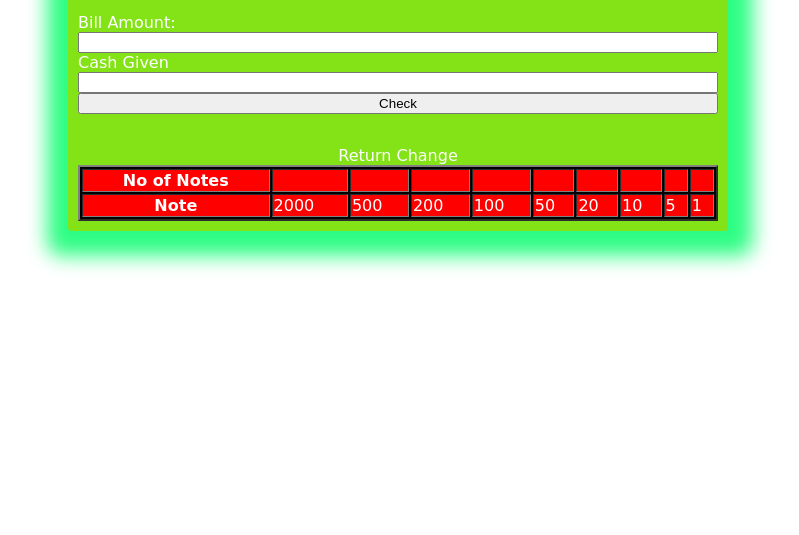
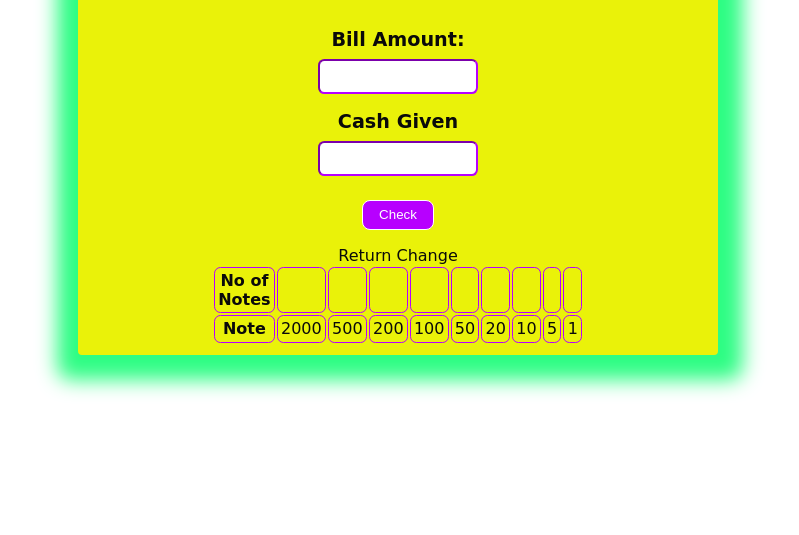
Before and after one commit to techdev-VIK/Cash-Register-Manager, a plain HTML site: page index.html in a window 1280 px wide. Shown: the part 265-800 px from the top of the page, without its empty margins (242-1041 px from the left). Drawn offline with Linux system fonts and the light colour scheme.

Commit message:
changed css

```diff
--- a/index.html
+++ b/index.html
@@ -3,13 +3,13 @@
 <head>
     <meta charset="UTF-8">
     <meta name="viewport" content="width=device-width, initial-scale=1.0">
-    <title>Cash Manager</title>
+    <title class="heading">Cash Manager</title>
     <link rel="stylesheet" href="main.css">
 </head>
 <body>
     <div class="container">
         <h1 style="margin:auto;"> Cash Register Manager</h1>
-        <p class="description">
+        <p class="desc">
             Enter the bill amount and cash given by the customer and know minimum number of notes to return
         </p>
         <label for="bill-amount">Bill Amount:</label>
@@ -19,9 +19,9 @@
         <button id="check-button">Check</button>
         <p id="error-message"></p>
 
-        <table border="2" style="background-color: rgb(0, 0, 0) ">
-            <caption>Return Change</caption>
-            <tr style="background-color:red;">
+        <table class="change-table">
+            <caption class="headin">Return Change</caption>
+            <tr>
                 <th>No of Notes</th>
                 <td class="no-of-notes"></td>
                 <td class="no-of-notes"></td>
@@ -33,7 +33,7 @@
                 <td class="no-of-notes"></td>
                 <td class="no-of-notes"></td>
             </tr>
-            <tr style="background-color:red;">
+            <tr>
                 <th>Note</th>
                 <td>2000</td>
                 <td>500</td>
--- a/index.js
+++ b/index.js
@@ -13,7 +13,7 @@ const availableNotes = [2000, 500, 200, 100, 50, 20, 10, 5, 1];
 
 checkButton.addEventListener("click", function validateBillAndCashAmount(){
     message.style.display ="none";
-    if(parseInt(billAmount.value > 0)){
+    if(parseInt(billAmount.value) > 0){
         if(parseInt(cashGiven.value) >= parseInt(billAmount.value)){
             const amountToBeReturned = parseInt(cashGiven.value) - parseInt(billAmount.value);
             calculateChange(amountToBeReturned);
--- a/main.css
+++ b/main.css
@@ -1,5 +1,16 @@
+@import url('https://fonts.googleapis.com/css2?family=Nunito:wght@400;700&display=swap');
 
+*{
+    margin: 0;
+    padding: 0;
 
+    color: rgb(10, 10, 10);
+    box-sizing: border-box;
+}
+
+:root {
+    --primary: #b700ff;
+  }
 
 .container{
     display:flex;
@@ -8,10 +19,103 @@
     margin:auto;
     margin-top: 10rem;
     font-family: cursive, sans-serif;
-    background-color: #83e316;
-    color: rgb(255, 255, 255);
+    background-color: #eaf209;
     padding: 10px;
     border-radius: 4px;
     box-shadow: 2px 2px 20px 23px #2efd84;
 
 }
+
+.no-of-notes{
+
+    color: #4800ff;
+
+
+}
+
+
+
+input{
+    margin: 0.5rem auto 1rem auto;
+    padding: 0.5rem;
+    max-width: 10rem;
+    text-align: center;
+    border-color: var(--primary) ;
+    border-radius: 0.4rem;
+    -webkit-border-radius: 0.4rem;
+    -moz-border-radius: 0.4rem;
+    -ms-border-radius: 0.4rem;
+    -o-border-radius: 0.4rem;
+}
+input:focus{
+    outline: none;
+}
+
+
+
+
+body{
+    margin: auto;
+    font-family: 'Nunito', sans-serif;
+    text-align: center;
+    font-size: larger;
+}
+
+
+#check-button{
+    margin: 0.5rem auto 1rem;
+    padding: 0.4rem 1rem;
+    cursor:pointer;
+    border-radius: 0.5rem;
+    -webkit-border-radius: 0.5rem;
+    -moz-border-radius: 0.5rem;
+    -ms-border-radius: 0.5rem;
+    -o-border-radius: 0.5rem;
+    background-color: var(--primary);
+    color: white;
+    border: 1px solid white;
+}
+
+label{
+    font-weight: 600;
+}
+
+
+
+#error-message{
+    color: red;
+}
+.change-table{
+    font-size: 1rem;
+    margin: 0 auto;
+    width: 60%;
+}
+
+
+
+
+.heading{
+    margin-bottom: 1rem;
+    color: var(--primary);
+}
+.desc{
+    margin-bottom: 2rem;
+}
+
+
+.heading-table {
+    margin-top: 2rem;
+    margin-bottom: 1rem;
+    font-size: larger;
+    font-weight: 600;
+}
+
+th, td{
+    border: 1px solid var(--primary);
+    border-radius: 0.4rem;
+    padding: 0.2rem;
+    -webkit-border-radius: 0.4rem;
+    -moz-border-radius: 0.4rem;
+    -ms-border-radius: 0.4rem;
+    -o-border-radius: 0.4rem;
+}
```
